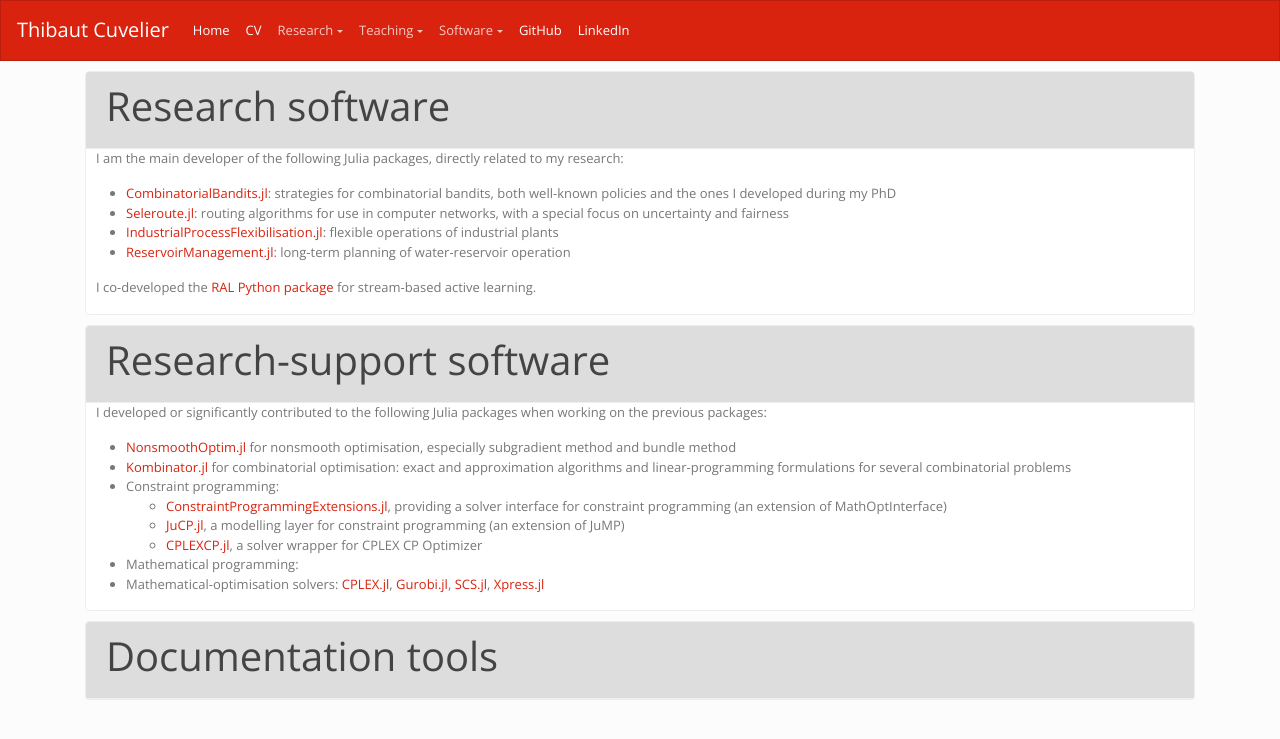
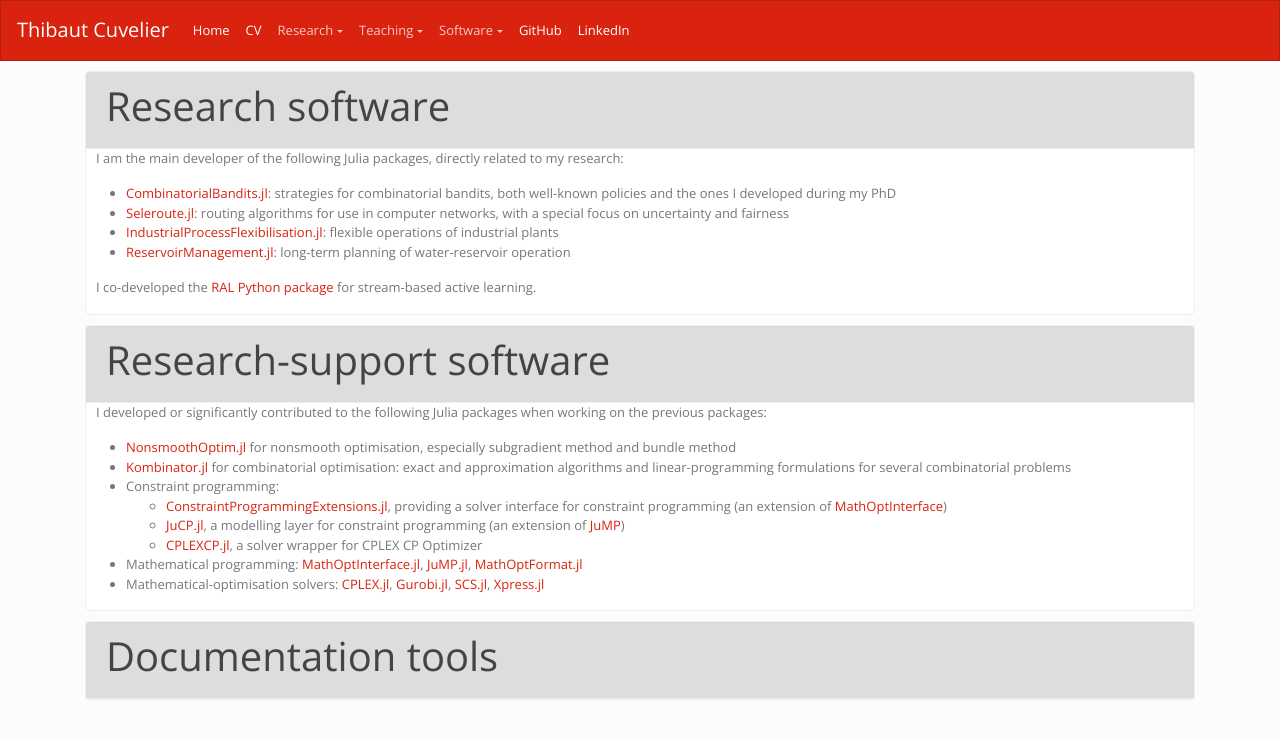
Before and after one commit to dourouc05/dourouc05.github.io, a Jekyll site: the page built from software.md, in a window 1280 px wide. Shown: the top 739 px of the page. Built offline with Jekyll 4.4.1, drawn with Linux system fonts in a browser that asks for light colours; a script that is not in the unit is left out.

Commit message:
Update software.md

```diff
--- a/software.md
+++ b/software.md
@@ -23,10 +23,10 @@ I developed or significantly contributed to the following Julia packages when wo
 * [NonsmoothOptim.jl](https://github.com/dourouc05/NonsmoothOptim.jl) for nonsmooth optimisation, especially subgradient method and bundle method
 * [Kombinator.jl](https://github.com/dourouc05/Kombinator.jl) for combinatorial optimisation: exact and approximation algorithms and linear-programming formulations for several combinatorial problems
 * Constraint programming:
-  * [ConstraintProgrammingExtensions.jl](https://github.com/dourouc05/ConstraintProgrammingExtensions.jl), providing a solver interface for constraint programming (an extension of MathOptInterface)
-  * [JuCP.jl](https://github.com/dourouc05/JuCP.jl), a modelling layer for constraint programming (an extension of JuMP)
+  * [ConstraintProgrammingExtensions.jl](https://github.com/dourouc05/ConstraintProgrammingExtensions.jl), providing a solver interface for constraint programming (an extension of [MathOptInterface](https://github.com/jump-dev/MathOptInterface.jl))
+  * [JuCP.jl](https://github.com/dourouc05/JuCP.jl), a modelling layer for constraint programming (an extension of [JuMP](https://github.com/jump-dev/JuMP.jl))
   * [CPLEXCP.jl](https://github.com/dourouc05/CPLEXCP.jl), a solver wrapper for CPLEX CP Optimizer
-* Mathematical programming:
+* Mathematical programming: [MathOptInterface.jl](https://github.com/jump-dev/MathOptInterface.jl), [JuMP.jl](https://github.com/jump-dev/JuMP.jl), [MathOptFormat.jl](https://github.com/odow/MathOptFormat.jl)
 * Mathematical-optimisation solvers: [CPLEX.jl](https://github.com/jump-dev/CPLEX.jl), [Gurobi.jl](https://github.com/jump-dev/Gurobi.jl), [SCS.jl](https://github.com/jump-dev/SCS.jl), [Xpress.jl](https://github.com/jump-dev/Xpress.jl)
 
 {% include card_end.html %}
```
